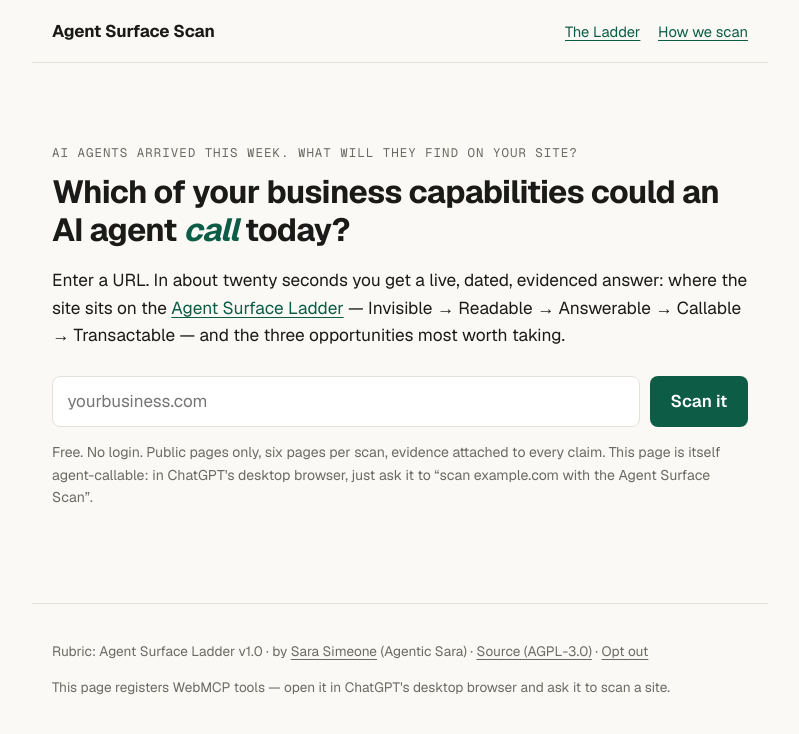
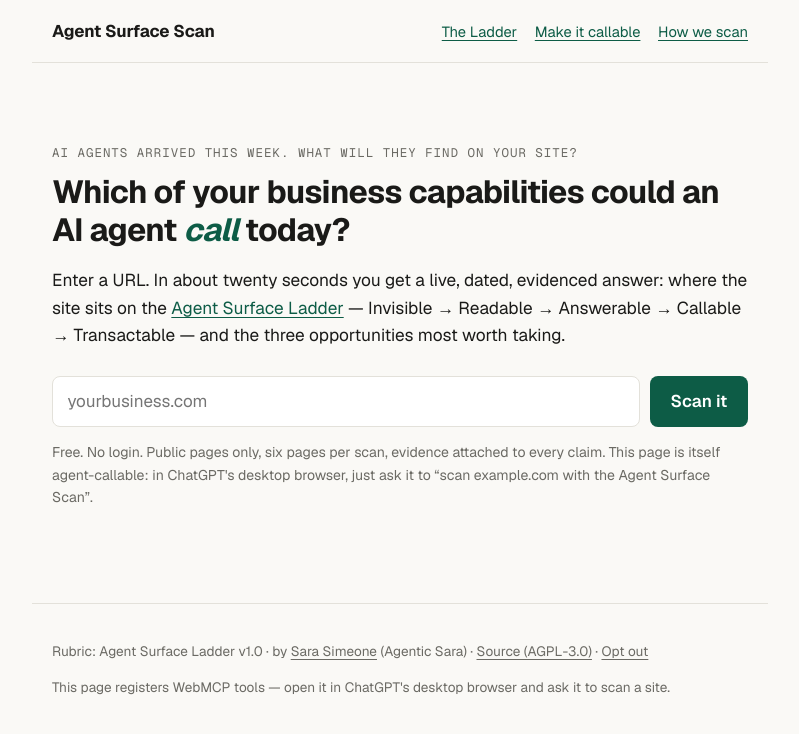
Before and after one commit to Niftyzio/scanwebmcp, a Next.js app: page / in a window 1280 px wide. Shown: the top 734 px of the page, without its empty margins (240-1039 px from the left). Built offline with nearby package versions, Linux system fonts and the light colour scheme.

Commit message:
Nav link to /make-callable

```diff
--- a/app/layout.tsx
+++ b/app/layout.tsx
@@ -28,6 +28,7 @@
           </a>
           <nav>
             <a href="/ladder">The Ladder</a>
+            <a href="/make-callable">Make it callable</a>
             <a href="/about-scanner">How we scan</a>
           </nav>
         </header>
```
